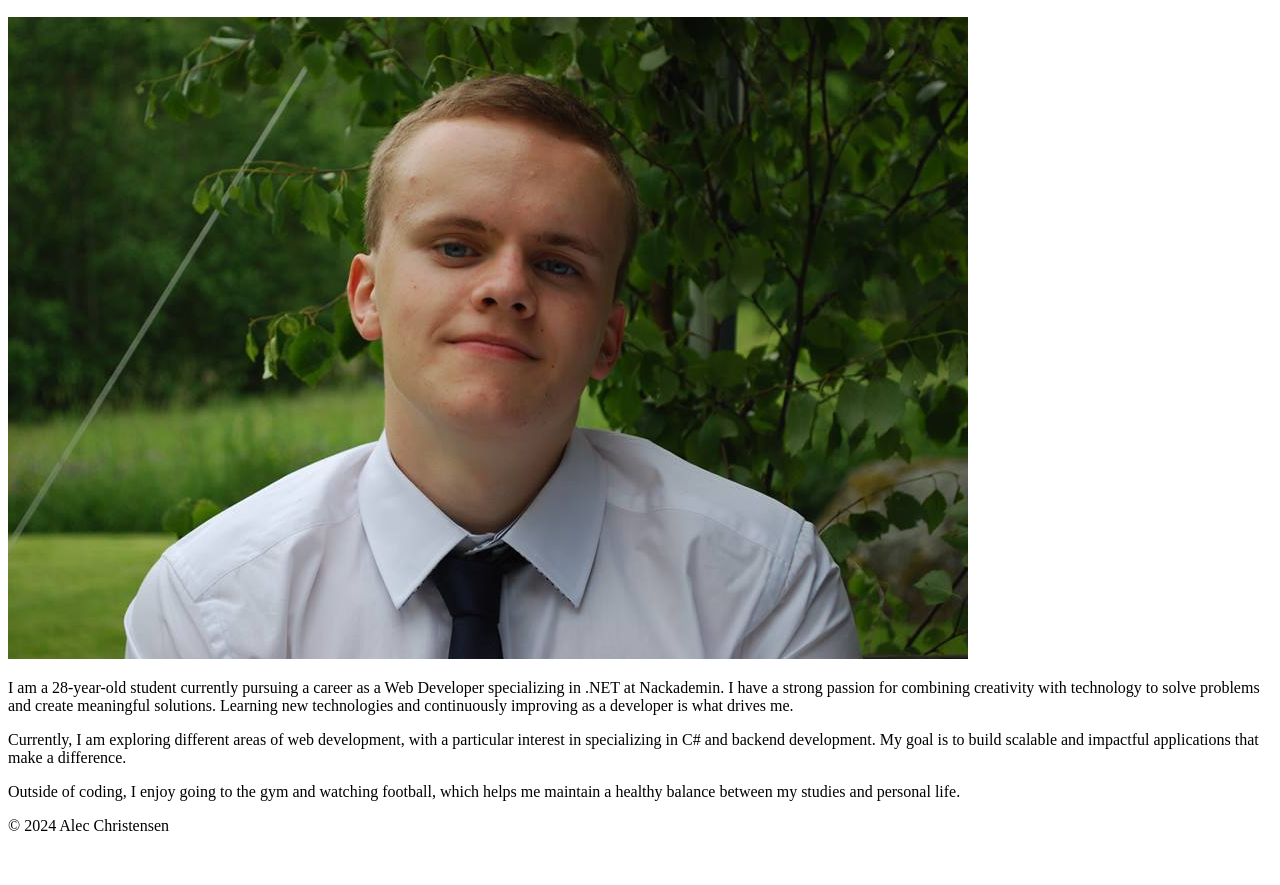
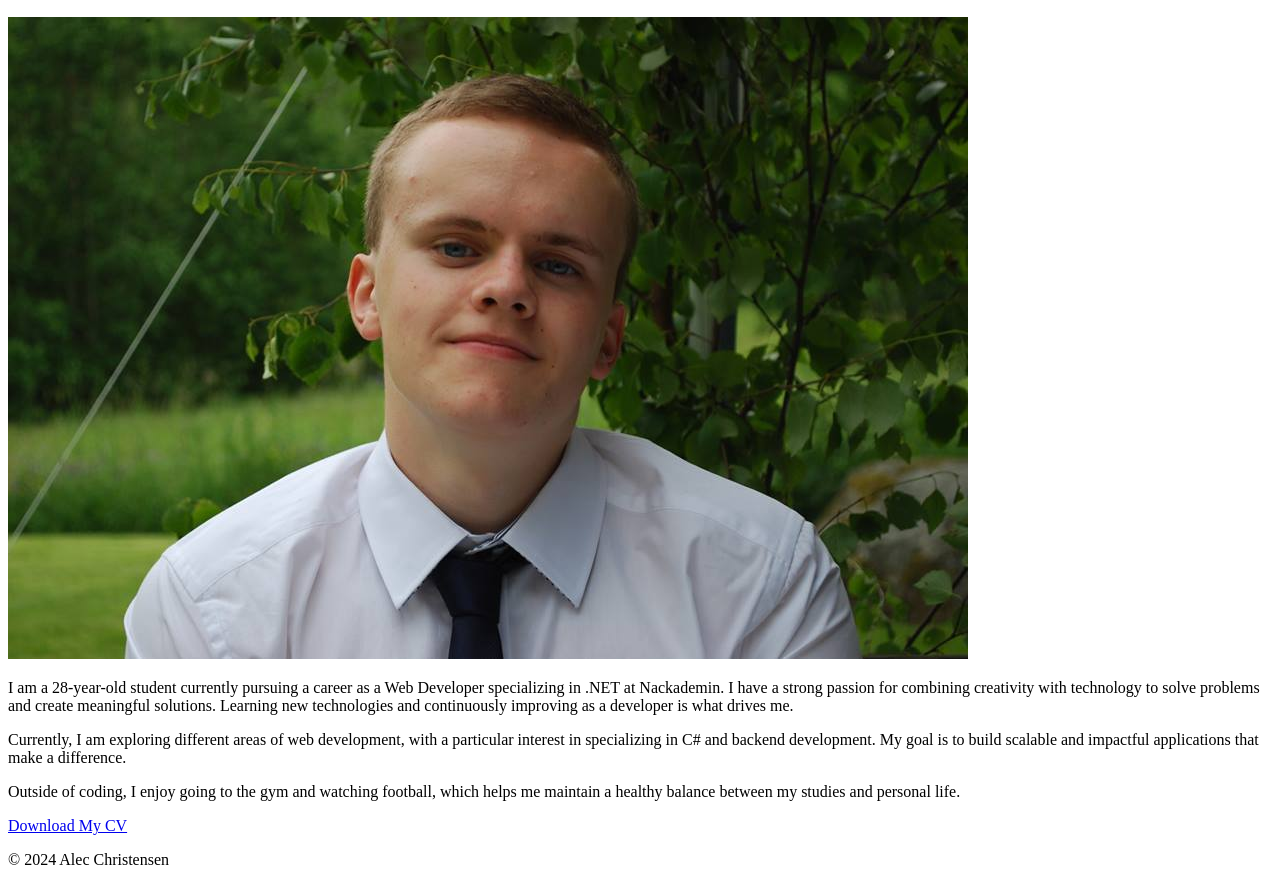
Before and after one commit to Alec-Christensen/portfolio, a plain HTML site: page index.html in a window 1280 px wide. Shown: the part 110-995 px from the top of the page. Before the commit the page ends 961 px from the top, so only its background shows below. Drawn offline with Linux system fonts and the light colour scheme.

Commit message:
Add CV download button in About Me section

```diff
--- a/index.html
+++ b/index.html
@@ -16,6 +16,7 @@
         <p>I am a 28-year-old student currently pursuing a career as a Web Developer specializing in .NET at Nackademin. I have a strong passion for combining creativity with technology to solve problems and create meaningful solutions. Learning new technologies and continuously improving as a developer is what drives me.</p>
         <p>Currently, I am exploring different areas of web development, with a particular interest in specializing in C# and backend development. My goal is to build scalable and impactful applications that make a difference.</p>
         <p>Outside of coding, I enjoy going to the gym and watching football, which helps me maintain a healthy balance between my studies and personal life.</p>
+        <a href="CV/Alec-Christensen-CV.pdf" download class="btn">Download My CV</a>
     </section>
     <footer>
         <p>&copy; 2024 Alec Christensen</p>
```
Also changed, not shown: 1 other file.
